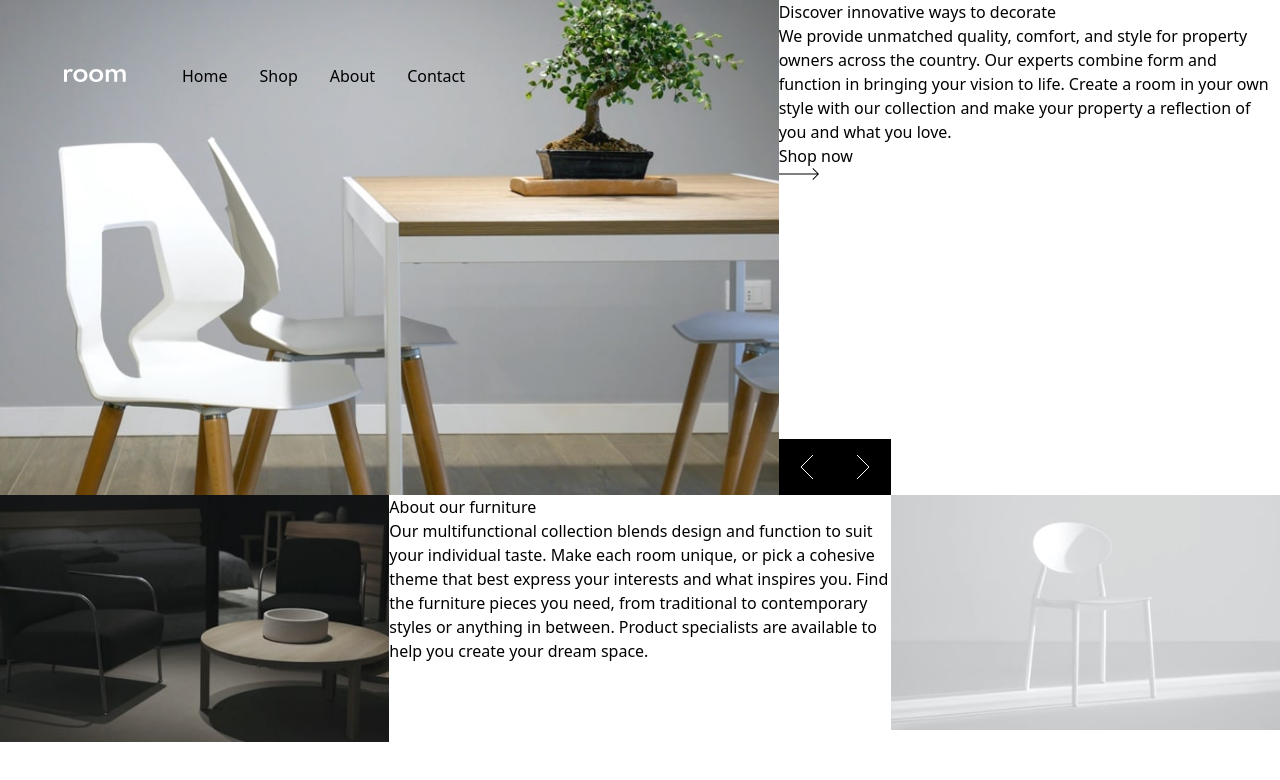
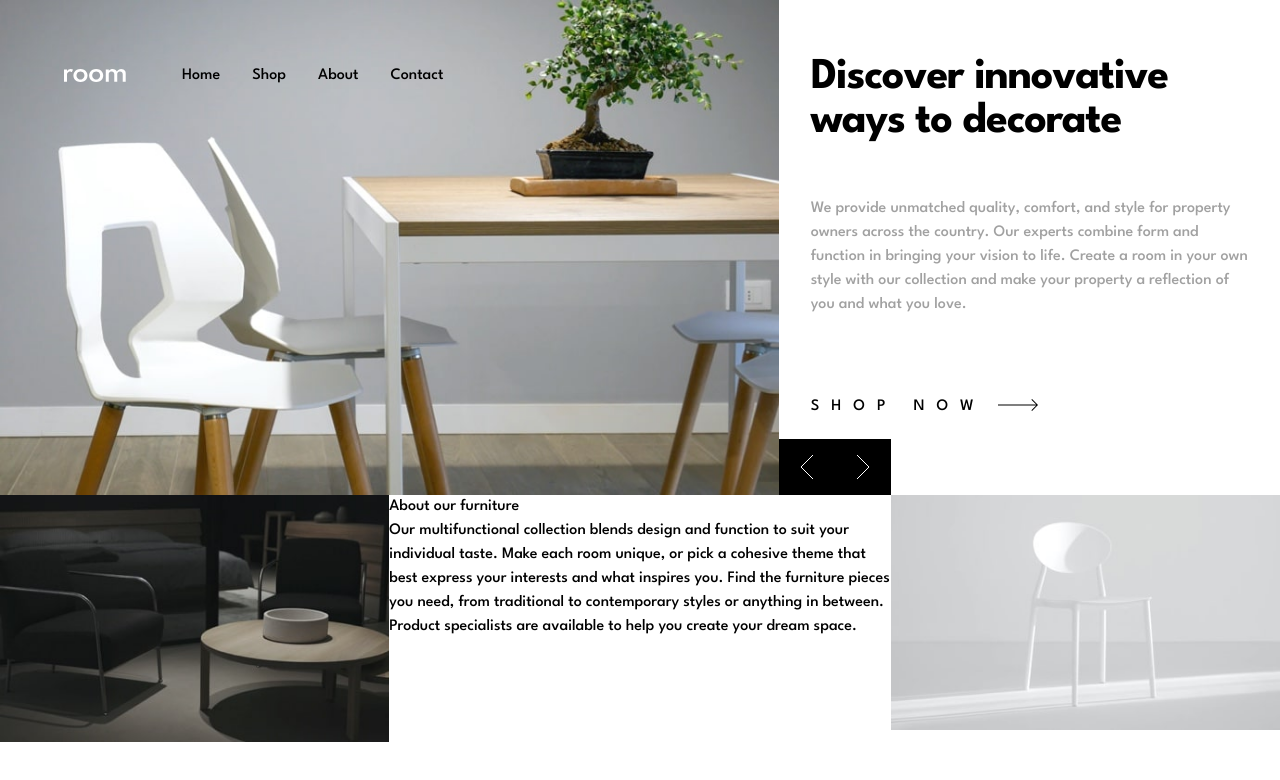
Before and after one commit to c0dehamster/room-homepage, a React (Vite) app: page / in a window 1280 px wide. Shown: the top 780 px of the page. Built offline with nearby package versions, Linux system fonts and the light colour scheme.

Commit message:
Style the hero section (WIP)

```diff
--- a/src/App.tsx
+++ b/src/App.tsx
@@ -8,7 +8,7 @@ import { ControlButtons } from "./components/ControlButtons"
 
 const App = () => {
 	return (
-		<div className="grid grid-cols-layout-mobile desktop:grid-cols-layout-desktop">
+		<div className="font-league-spartan grid grid-cols-layout-mobile desktop:grid-cols-layout-desktop">
 			<Header></Header>
 			<Slider></Slider>
 			<ControlButtons></ControlButtons>
--- a/src/components/Hero.tsx
+++ b/src/components/Hero.tsx
@@ -1,11 +1,11 @@
 export const Hero = () => {
 	return (
-		<section className="hero | col-span-2 desktop:row-start-1 desktop:row-end-3 desktop:col-start-3 desktop:col-end-5">
-			<h1 className="hero__heading">
+		<section className="hero | col-span-2 desktop:row-start-1 desktop:row-end-3 desktop:col-start-3 desktop:col-end-5 px-8 py-14 grid gap-3">
+			<h1 className="text-l desktop:text-xl font-bold leading-9 desktop:leading-[2.75rem] desktop:tracking-tight">
 				Discover innovative ways to decorate
 			</h1>
 
-			<p className="hero__description">
+			<p className="hero__description text-md font-medium text-dark-grey">
 				We provide unmatched quality, comfort, and style for property
 				owners across the country. Our experts combine form and function
 				in bringing your vision to life. Create a room in your own style
@@ -13,14 +13,18 @@ export const Hero = () => {
 				and what you love.
 			</p>
 
-			<button className="hero__button">
-				Shop now
+			<button className="hero__button | group flex justify-start items-center gap-3">
+				<span className="pt-1 uppercase tracking-[0.75rem] group-hover:text-very-dark-grey">
+					Shop now
+				</span>
+
 				<svg
-					className="hero__icon"
+					className="hero__icon | "
 					width="40"
 					height="12"
 					xmlns="http://www.w3.org/2000/svg">
 					<path
+						className="group-hover:fill-very-dark-grey"
 						d="M34.05 0l5.481 5.527h.008v.008L40 6l-.461.465v.063l-.062-.001L34.049 12l-.662-.668 4.765-4.805H0v-1h38.206l-4.82-4.86L34.05 0z"
 						fill="#000"
 						fill-rule="nonzero"
--- a/src/components/Slider.tsx
+++ b/src/components/Slider.tsx
@@ -1,13 +1,24 @@
 export const Slider = () => {
 	return (
+		// Placeholder until the proper carousel is implemented
 		<div className="row-start-1 row-end-3 col-start-1 col-end-3">
 			<ul className="slider">
 				<li className="slide">
-					<img
-						src="./images/desktop-image-hero-1.jpg"
-						alt=""
-						className="slide__image"
-					/>
+					<picture>
+						<source
+							media="(min-width: 30rem)"
+							srcSet="./images/desktop-image-hero-1.jpg"
+						/>
+						<source
+							media="(max-width: 29.9rem)"
+							srcSet="./images/mobile-image-hero-1.jpg"
+						/>
+						<img
+							src="./images/desktop-image-hero-1.jpg"
+							alt=""
+							className="slide__image"
+						/>
+					</picture>
 				</li>
 			</ul>
 		</div>
--- a/tailwind.config.js
+++ b/tailwind.config.js
@@ -12,7 +12,7 @@ export default {
       }
     },
     fontFamily: {
-      "League Spartan": "'League Spartan', sans-serif"
+      "league-spartan": "'League Spartan', sans-serif"
     },
     colors: {
       "dark-grey": "hsl(0, 0%, 63%)",
@@ -22,8 +22,9 @@ export default {
     },
     fontSize: {
       base: "0.75rem",
-      l: "1.75rem",
-      xl: "2.25rem"
+      md: "1rem",
+      l: "2.25rem",
+      xl: "2.75rem"
     },
     screens: {
       tablet: "30rem",
```
